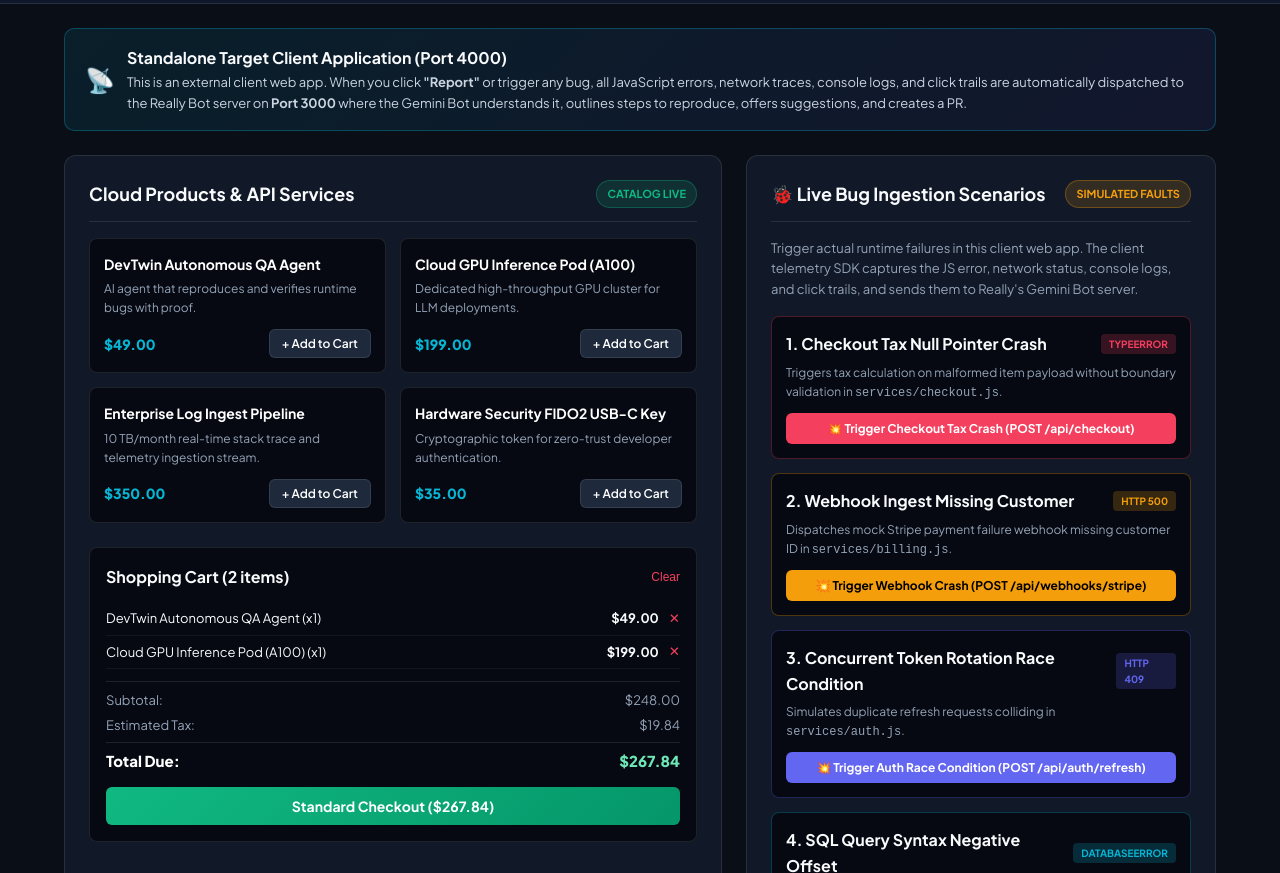
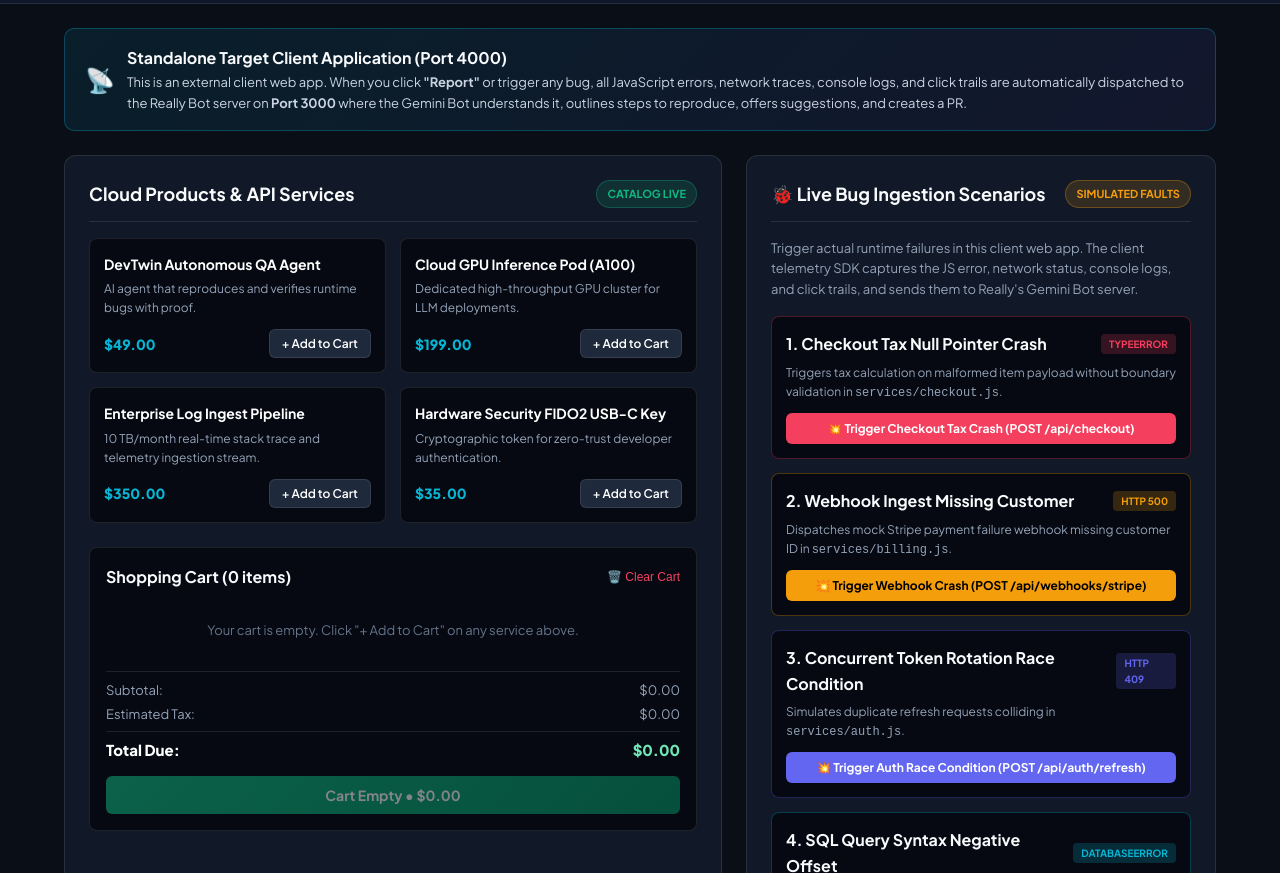
Before and after one commit to vishnupriya759285/really, a website: page test-website/public/index.html in a window 1280 px wide. Shown: the part 79-952 px from the top of the page. Drawn offline with Linux system fonts and the light colour scheme; no server answers.

Commit message:
fix(client): clean cart initialization, aggregate item quantities, and format currency button cleanly

```diff
--- a/test-website/public/app.js
+++ b/test-website/public/app.js
@@ -1,8 +1,5 @@
 // NovaPay Client Storefront Application & Bug Dispatcher
-const cart = [
-  { name: 'DevTwin Autonomous QA Agent', price: 49.00, quantity: 1, taxRate: { multiplier: 0.08 } },
-  { name: 'Cloud GPU Inference Pod (A100)', price: 199.00, quantity: 1, taxRate: { multiplier: 0.08 } }
-];
+const cart = [];
 
 function updateCartUI() {
   const list = document.getElementById('cart-items-list');
@@ -10,18 +7,24 @@
   const subtotalSpan = document.getElementById('cart-subtotal');
   const taxSpan = document.getElementById('cart-tax');
   const totalSpan = document.getElementById('cart-total');
-  const checkoutBtnSpan = document.getElementById('checkout-total-btn');
+  const checkoutBtn = document.getElementById('btn-normal-checkout');
 
   if (!list) return;
 
-  countSpan.innerText = cart.length;
+  const totalQuantity = cart.reduce((sum, item) => sum + item.quantity, 0);
+  countSpan.innerText = totalQuantity;
 
   if (cart.length === 0) {
-    list.innerHTML = `<p style="font-size: 13px; color: #64748b; text-align: center; margin: 10px 0;">Cart is empty.</p>`;
+    list.innerHTML = `<p style="font-size: 13px; color: #64748b; text-align: center; margin: 18px 0;">Your cart is empty. Click "+ Add to Cart" on any service above.</p>`;
     subtotalSpan.innerText = '$0.00';
     taxSpan.innerText = '$0.00';
     totalSpan.innerText = '$0.00';
-    checkoutBtnSpan.innerText = '0.00';
+    if (checkoutBtn) {
+      checkoutBtn.innerText = 'Cart Empty • $0.00';
+      checkoutBtn.disabled = true;
+      checkoutBtn.style.opacity = '0.5';
+      checkoutBtn.style.cursor = 'not-allowed';
+    }
     return;
   }
 
@@ -29,16 +32,25 @@
   let tax = 0;
 
   list.innerHTML = cart.map((item, idx) => {
-    subtotal += item.price * item.quantity;
+    const itemTotal = item.price * item.quantity;
+    subtotal += itemTotal;
     const rate = item.taxRate ? item.taxRate.multiplier : 0;
-    tax += (item.price * item.quantity) * rate;
+    tax += itemTotal * rate;
 
     return `
-      <div class="cart-item-row">
-        <span>${escapeHtml(item.name)} (x${item.quantity})</span>
+      <div class="cart-item-row" style="display: flex; justify-content: space-between; align-items: center; padding: 10px 0; border-bottom: 1px solid rgba(255, 255, 255, 0.06);">
+        <div>
+          <strong style="font-size: 13px; color: #f8fafc;">${escapeHtml(item.name)}</strong>
+          <div style="font-size: 12px; color: #94a3b8; margin-top: 2px;">$${item.price.toFixed(2)} each</div>
+        </div>
         <div style="display: flex; align-items: center; gap: 10px;">
-          <strong>$${(item.price * item.quantity).toFixed(2)}</strong>
-          <button style="background: none; border: none; color: #f43f5e; cursor: pointer;" onclick="removeFromCart(${idx})">✕</button>
+          <div style="display: flex; align-items: center; gap: 6px; background: #060911; border: 1px solid rgba(255, 255, 255, 0.15); border-radius: 4px; padding: 2px 6px;">
+            <button style="background: none; border: none; color: #94a3b8; cursor: pointer; font-size: 13px; font-weight: bold; padding: 0 4px;" onclick="decrementCartItem(${idx})">−</button>
+            <span style="font-size: 12px; font-weight: 700; color: #fff; min-width: 16px; text-align: center;">${item.quantity}</span>
+            <button style="background: none; border: none; color: #94a3b8; cursor: pointer; font-size: 13px; font-weight: bold; padding: 0 4px;" onclick="incrementCartItem(${idx})">+</button>
+          </div>
+          <strong style="color: #6ee7b7; font-size: 13px; min-width: 65px; text-align: right;">$${itemTotal.toFixed(2)}</strong>
+          <button style="background: none; border: none; color: #f43f5e; cursor: pointer; font-size: 14px; margin-left: 4px;" title="Remove item" onclick="removeFromCart(${idx})">✕</button>
         </div>
       </div>
     `;
@@ -48,17 +60,44 @@
   subtotalSpan.innerText = `$${subtotal.toFixed(2)}`;
   taxSpan.innerText = `$${tax.toFixed(2)}`;
   totalSpan.innerText = `$${total.toFixed(2)}`;
-  checkoutBtnSpan.innerText = total.toFixed(2);
+  if (checkoutBtn) {
+    checkoutBtn.innerText = `Proceed to Checkout • $${total.toFixed(2)}`;
+    checkoutBtn.disabled = false;
+    checkoutBtn.style.opacity = '1';
+    checkoutBtn.style.cursor = 'pointer';
+  }
 }
 
 function addToCart(name, price, taxRateMultiplier) {
+  const existing = cart.find(item => item.name === name);
+  if (existing) {
+    existing.quantity += 1;
+  } else {
     cart.push({
       name,
       price,
       quantity: 1,
       taxRate: { multiplier: taxRateMultiplier }
     });
+  }
   updateCartUI();
+}
+
+function incrementCartItem(idx) {
+  if (cart[idx]) {
+    cart[idx].quantity += 1;
+    updateCartUI();
+  }
+}
+
+function decrementCartItem(idx) {
+  if (cart[idx]) {
+    cart[idx].quantity -= 1;
+    if (cart[idx].quantity <= 0) {
+      cart.splice(idx, 1);
+    }
+    updateCartUI();
+  }
 }
 
 function removeFromCart(idx) {
@@ -73,7 +112,7 @@
 
 async function performNormalCheckout() {
   if (cart.length === 0) {
-    alert("Cart is empty! Please add items first.");
+    alert("Cart is empty! Please click '+ Add to Cart' on a service first.");
     return;
   }
 
--- a/test-website/public/index.html
+++ b/test-website/public/index.html
@@ -98,22 +98,22 @@
         <!-- Cart Summary -->
         <div class="cart-box">
           <div style="display: flex; justify-content: space-between; align-items: center; margin-bottom: 12px;">
-            <h4 style="margin: 0;">Shopping Cart (<span id="cart-count">2</span> items)</h4>
-            <button class="btn-clear" onclick="clearCart()">Clear</button>
+            <h4 style="margin: 0;">Shopping Cart (<span id="cart-count">0</span> items)</h4>
+            <button class="btn-clear" onclick="clearCart()">🗑️ Clear Cart</button>
           </div>
 
           <div id="cart-items-list" class="cart-items">
-            <!-- Dynamic items -->
+            <p style="font-size: 13px; color: #64748b; text-align: center; margin: 18px 0;">Your cart is empty. Click "+ Add to Cart" on any service above.</p>
           </div>
 
           <div class="cart-totals">
-            <div class="total-row"><span>Subtotal:</span><span id="cart-subtotal">$248.00</span></div>
-            <div class="total-row"><span>Estimated Tax:</span><span id="cart-tax">$19.84</span></div>
-            <div class="total-row total-highlight"><span>Total Due:</span><span id="cart-total" style="color: #6ee7b7;">$267.84</span></div>
+            <div class="total-row"><span>Subtotal:</span><span id="cart-subtotal">$0.00</span></div>
+            <div class="total-row"><span>Estimated Tax:</span><span id="cart-tax">$0.00</span></div>
+            <div class="total-row total-highlight"><span>Total Due:</span><span id="cart-total" style="color: #6ee7b7;">$0.00</span></div>
           </div>
 
-          <button id="btn-normal-checkout" class="btn-checkout" onclick="performNormalCheckout()">
-            Standard Checkout ($<span id="checkout-total-btn">267.84</span>)
+          <button id="btn-normal-checkout" class="btn-checkout" onclick="performNormalCheckout()" disabled style="opacity: 0.5; cursor: not-allowed;">
+            Cart Empty • $0.00
           </button>
         </div>
       </section>
```
Lines whose indentation alone changed are shown as unchanged.
